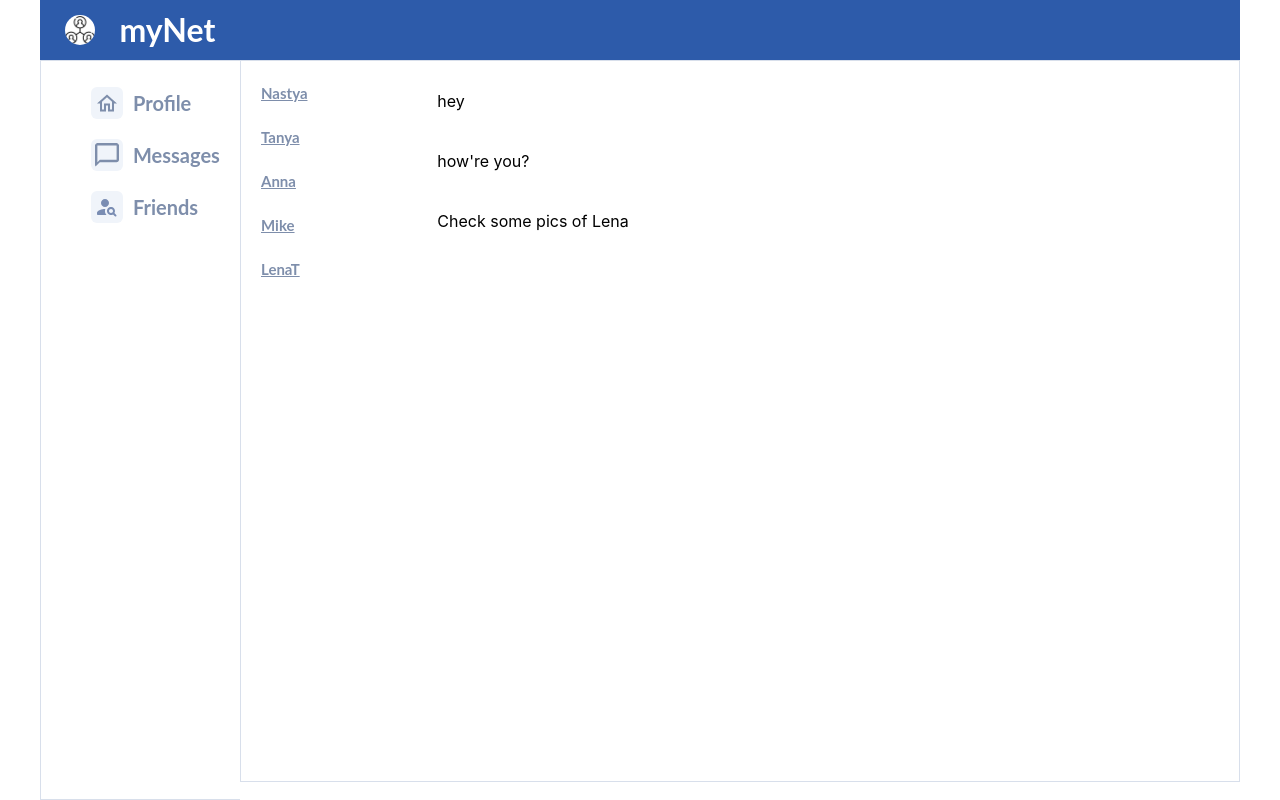
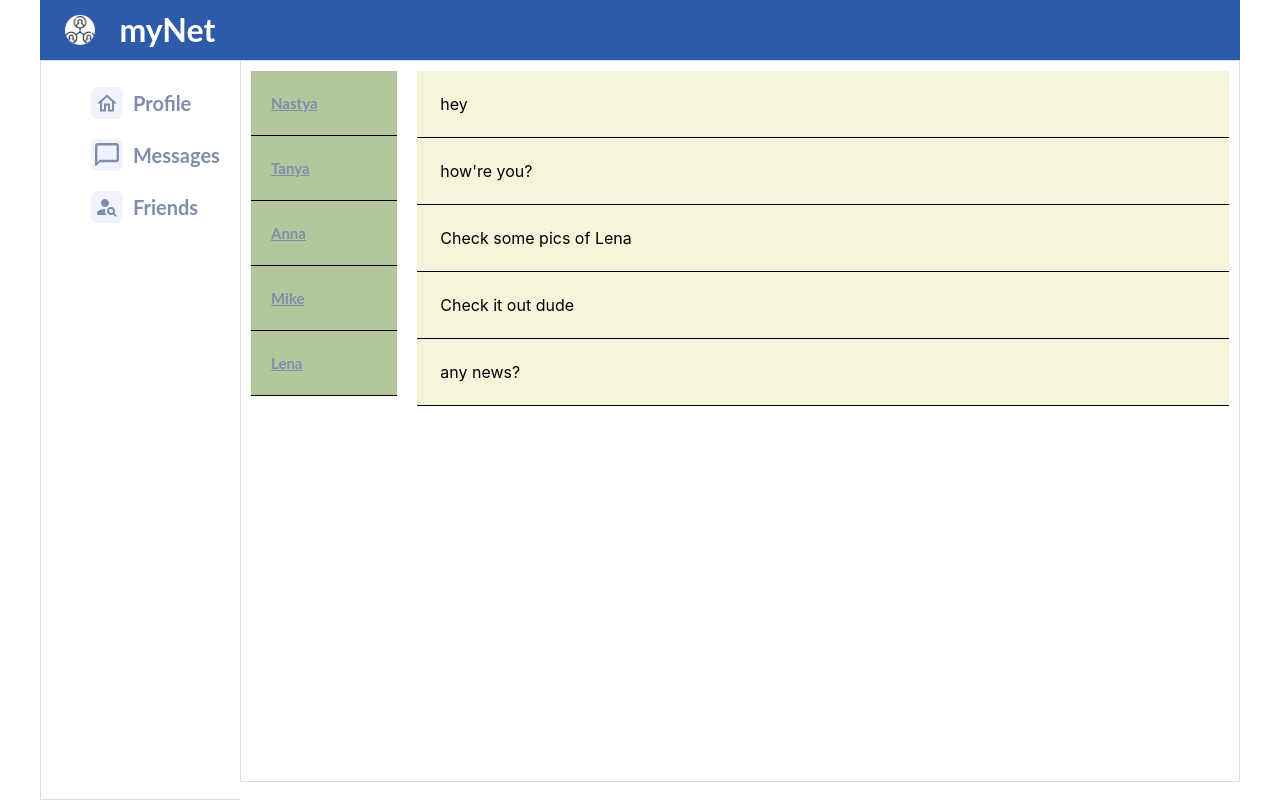
Before and after one commit to irinrudko/hogwarts, a React (Create React App) app: page /dialogs in a window 1280 px wide. Built offline with nearby package versions, Linux system fonts and the light colour scheme.

Commit message:
feat: add addPost function which allows to create new posts and then add them to redux

```diff
--- a/src/App.tsx
+++ b/src/App.tsx
@@ -7,10 +7,17 @@ import NavBar from './components/Navbar/Navbar';
 import Dialogs from './components/Dialogs/Dialogs';
 import Friends from './components/Friends/Friends';
 import { BrowserRouter, Route } from 'react-router-dom';
-import state from './redux/redux';
+import { RootStateType } from './redux/redux';
+import { addPost } from './redux/redux';
 
 
-const App = () => {
+type AppType = {
+  appState: RootStateType
+}
+
+const App = (props: AppType) => {
+
+  const state = props.appState;
 
   return (
     <BrowserRouter>
@@ -20,7 +27,7 @@ const App = () => {
           <NavBar />
 
           <main className='app-wrapper-content'>
-            <Route path='/profile' render={() => <Profile posts={state.profilePage.postsData} />} />
+            <Route path='/profile' render={() => <Profile posts={state.profilePage.postsData} addPost={addPost} />} />
             <Route path='/dialogs' render={() => <Dialogs dialogs={state.dialogsPage.dialogsData} messages={state.dialogsPage.messagesData} />} />
             <Route path='/friends' render={() => <Friends />} />
           </main>
--- a/src/components/Dialogs/Dialogs.module.css
+++ b/src/components/Dialogs/Dialogs.module.css
@@ -8,6 +8,8 @@
 
 .people {
     padding: 10px;
+
+
 }
 
 .chats {
@@ -15,9 +17,15 @@
 }
 
 .people .item {
-    padding: 10px;
+    padding: 20px;
+    background-color: rgb(180, 199, 156);
+    border-bottom: 1px solid black;
+
 }
 
 .chats .item {
-    padding: 20px;
+    padding: 23px;
+    background-color: beige;
+    border-bottom: 1px solid black;
+
 }
--- a/src/components/Profile/MyPosts/MyPosts.tsx
+++ b/src/components/Profile/MyPosts/MyPosts.tsx
@@ -1,27 +1,44 @@
-import React from 'react';
+import React, { LegacyRef } from 'react';
 import style from './MyPosts.module.css';
 import Post from './Post/Post';
 
 type PostItem = {
     id: number
     message: string
-    likesCount: string
+    likesCount: number
 }
 
 type PostsData = {
     posts: Array<PostItem>
+    addPost: (postText: string) => void
 }
 
 const MyPosts = (props: PostsData) => {
     let postsElements = props.posts.map(post => <div key={post.id}> <Post message={post.message} likesCount={post.likesCount} /></div>)
 
+
+    let postMessageRef = React.createRef<HTMLTextAreaElement>();
+
+    let addPost = () => {
+        // if (postMessageRef.current !== null) {
+        //     alert(postMessageRef.current.value);
+        // }
+
+        //равно
+        // alert(postMessageRef.current?.value);
+        if (postMessageRef.current) {
+            props.addPost(postMessageRef.current.value);
+        }
+        debugger
+    }
+
     return (
         <div>
             <div className={style.item}></div>
-            <textarea className={style.textarea}></textarea>
-            <button>add post</button>
+            <textarea ref={postMessageRef} className={style.textarea}></textarea>
+            <button onClick={addPost}>add post</button>
             <div>{postsElements}</div>
-        </div>
+        </div >
     )
 }
 
--- a/src/components/Profile/MyPosts/Post/Post.tsx
+++ b/src/components/Profile/MyPosts/Post/Post.tsx
@@ -2,8 +2,8 @@ import React from 'react';
 import style from './Post.module.css';
 
 type PostType = {
-    message?: string,
-    likesCount?: string,
+    message: string
+    likesCount: number
 }
 
 
--- a/src/components/Profile/Profile.tsx
+++ b/src/components/Profile/Profile.tsx
@@ -6,18 +6,19 @@ import ProfileInfo from './ProfileInfo/ProfileInfo';
 type PostItem = {
     id: number
     message: string
-    likesCount: string
+    likesCount: number
 }
 
 type PostsData = {
     posts: Array<PostItem>
+    addPost: (postText: string) => void
 }
 
 const Profile: React.FC<PostsData> = (props) => {
     return (
         <main className={style.profile}>
             <ProfileInfo />
-            <MyPosts posts={props.posts} />
+            <MyPosts posts={props.posts} addPost={props.addPost} />
         </main>
     )
 }
--- a/src/index.tsx
+++ b/src/index.tsx
@@ -8,7 +8,7 @@ import state from './redux/redux';
 
 ReactDOM.render(
   <React.StrictMode>
-    <App />
+    <App appState={state} />
   </React.StrictMode>,
   document.getElementById('root')
 );
--- a/src/redux/redux.ts
+++ b/src/redux/redux.ts
@@ -1,7 +1,7 @@
 type PostType = {
     id: number
     message: string
-    likesCount: string
+    likesCount: number
 }
 type DialogType = {
     id: number
@@ -13,25 +13,27 @@ type MessageType = {
 }
 type ProfilePageType = {
     postsData: Array<PostType>
+    // addPost?: (post: PostType) => void
 }
 type DialogPageType = {
     dialogsData: Array<DialogType>
     messagesData: Array<MessageType>
 }
-type RootStateType = {
+export type RootStateType = {
     profilePage: ProfilePageType
     dialogsPage: DialogPageType
 }
 
 
-let state: RootStateType = {
+export let state: RootStateType = {
     profilePage: {
         postsData: [
-            { id: 1, message: "Hi, how're you?", likesCount: "15" },
-            { id: 2, message: "Hey, it's my first post", likesCount: "20" },
-            { id: 3, message: "Hey, it's my second post here", likesCount: "2" },
-            { id: 4, message: "This is a mapped post", likesCount: "1000" },
+            { id: 1, message: "Hi, how're you?", likesCount: 15 },
+            { id: 2, message: "Hey, it's my first post", likesCount: 20 },
+            { id: 3, message: "Hey, it's my second post here", likesCount: 2 },
+            { id: 4, message: "This is a mapped post", likesCount: 1000 },
         ],
+
     },
     dialogsPage: {
         dialogsData: [
@@ -39,14 +41,25 @@ let state: RootStateType = {
             { id: 2, name: "Tanya", },
             { id: 3, name: "Anna", },
             { id: 4, name: "Mike", },
-            { id: 5, name: "LenaT", },
+            { id: 5, name: "Lena", },
         ],
         messagesData: [
             { id: 1, message: "hey", },
             { id: 2, message: "how're you?", },
             { id: 3, message: "Check some pics of Lena", },
+            { id: 4, message: "Check it out dude", },
+            { id: 5, message: "any news?", },
         ],
     },
 }
 
+export let addPost = (postText: string) => {
+    let newPost: PostType = {
+        id: 5,
+        message: postText !== undefined ? postText : '------',
+        likesCount: 0
+    };
+    state.profilePage.postsData.push(newPost);
+}
+
 export default state;
```
